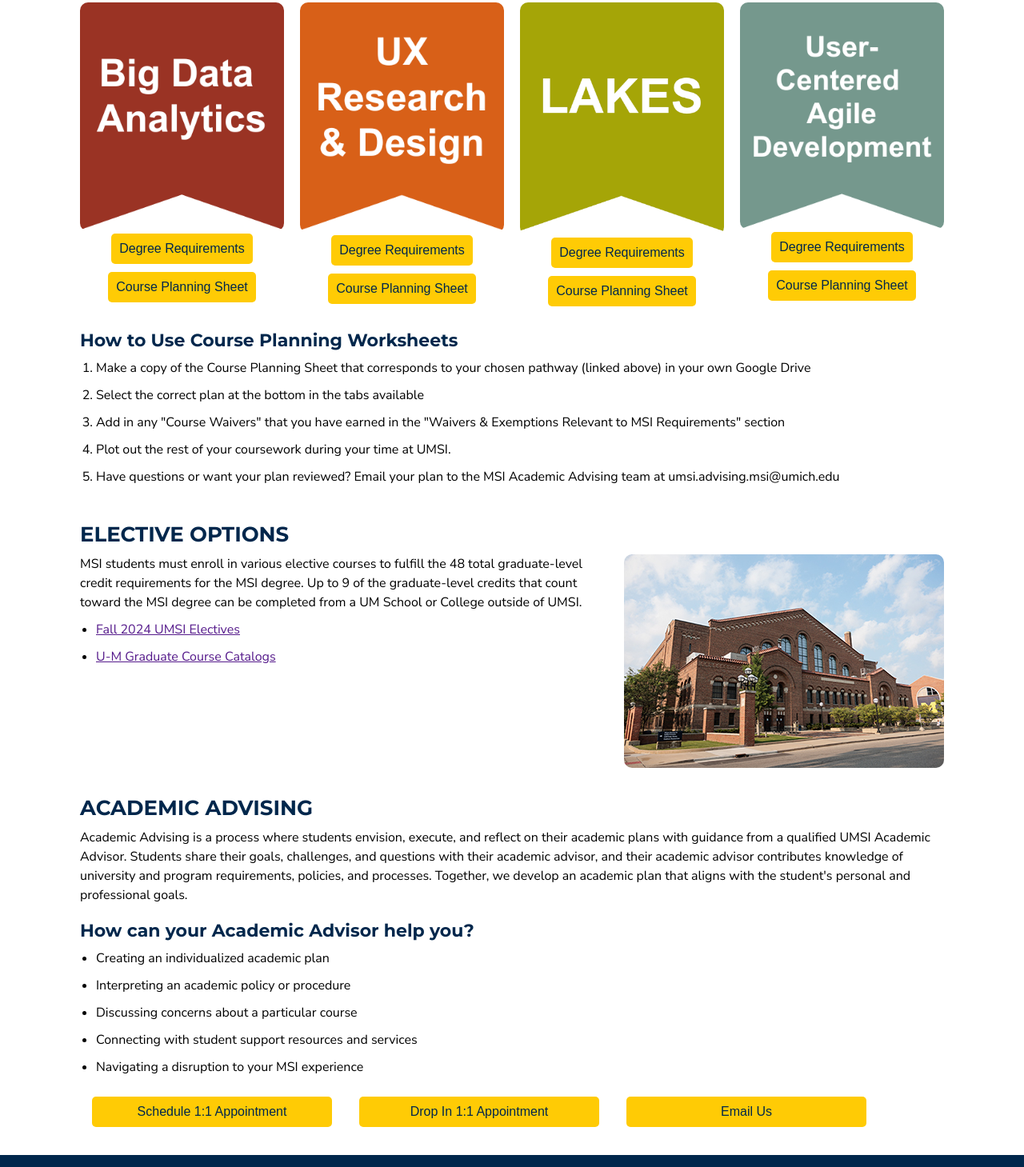
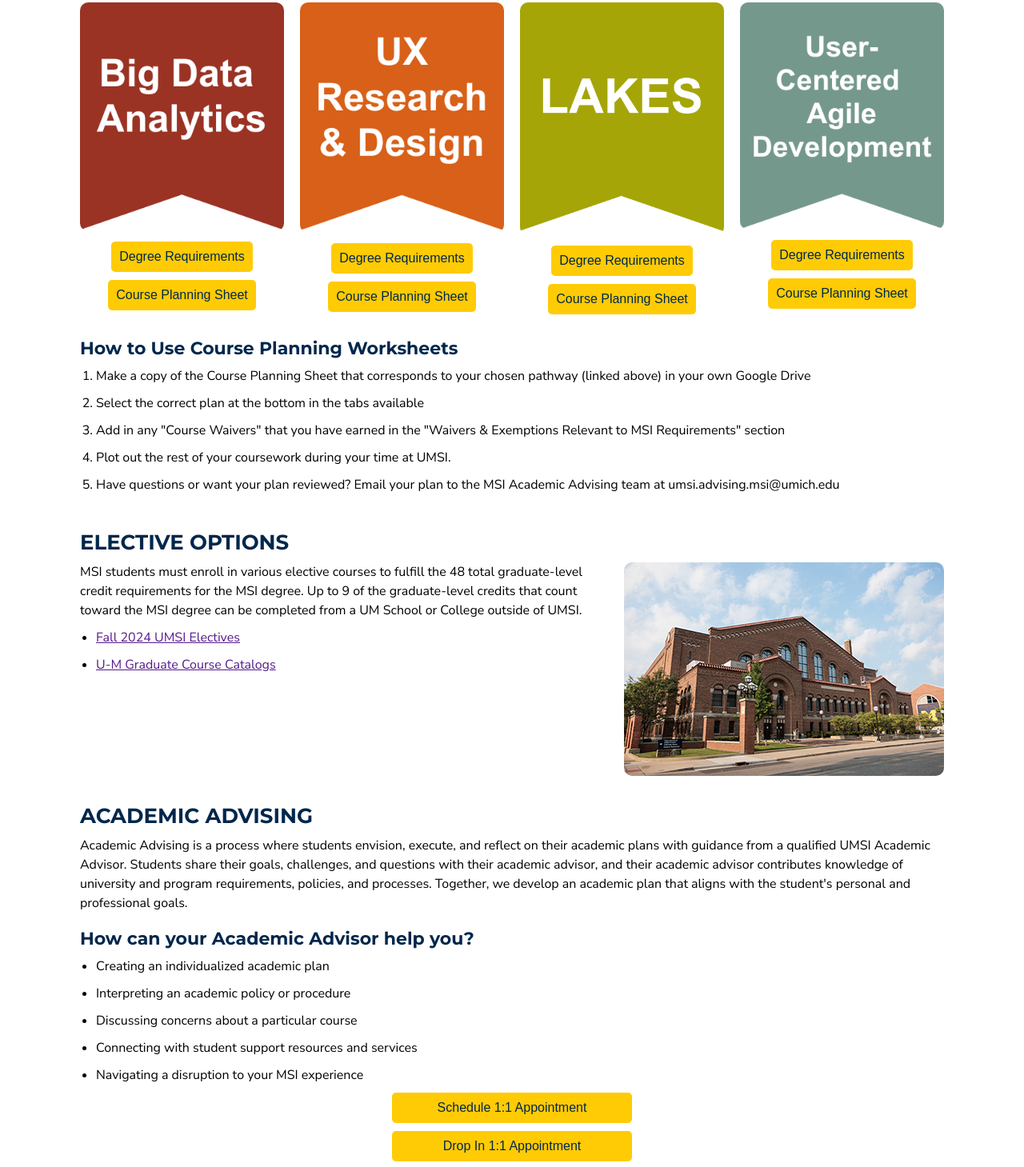
Before and after one commit to yihaoxu0816/client_project_w25, a plain HTML site: page MSI_advising.html in a window 1280 px wide. Shown: the part 898-2357 px from the top of the page at 80% size. Drawn offline with Linux system fonts and the light colour scheme.

Commit message:
Add files via upload

```diff
--- a/MSI_advising.html
+++ b/MSI_advising.html
@@ -48,26 +48,26 @@
 
                 <div>
                     <img src="images/msi_advising/big_data_analytics.png" width="150" alt="Big Data Analytics">
-                    <a class="advising-links" href="https://docs.google.com/document/d/1ptPejHcU7QmAMGjaDcY5HnfbUolypxCbR-yAr_0gOSo/edit?tab=t.0" target="_blank"><button>Degree Requirements</button></a>
-                    <a class="advising-links" href="https://docs.google.com/spreadsheets/d/1s3QW3_kr-4hnW18dS4Ga6eG8675WznAJL2yK7f1eqAQ/edit?gid=1841159775#gid=1841159775" target="_blank"><button>Course Planning Sheet</button></a>
+                    <button>Degree Requirements</button>
+                    <button>Course Planning Sheet</button>
                 </div>
 
                 <div>
                     <img src="images/msi_advising/ux_research_design.png" width="150" alt="UX Research & Design">
-                    <a class="advising-links" href="https://docs.google.com/document/d/1ptPejHcU7QmAMGjaDcY5HnfbUolypxCbR-yAr_0gOSo/edit?tab=t.0" target="_blank"><button>Degree Requirements</button></a>
-                    <a class="advising-links" href="https://docs.google.com/spreadsheets/d/1s3QW3_kr-4hnW18dS4Ga6eG8675WznAJL2yK7f1eqAQ/edit?gid=1841159775#gid=1841159775" target="_blank"><button>Course Planning Sheet</button></a>
+                    <button>Degree Requirements</button>
+                    <button>Course Planning Sheet</button>
                 </div>
 
                 <div>
                     <img src="images/msi_advising/lakes.png" width="150" alt="Libraries, Archives, and Knowledge Environments in Society (LAKES)">
-                    <a class="advising-links" href="https://docs.google.com/document/d/1ptPejHcU7QmAMGjaDcY5HnfbUolypxCbR-yAr_0gOSo/edit?tab=t.0" target="_blank"><button>Degree Requirements</button></a>
-                    <a class="advising-links" href="https://docs.google.com/spreadsheets/d/1s3QW3_kr-4hnW18dS4Ga6eG8675WznAJL2yK7f1eqAQ/edit?gid=1841159775#gid=1841159775" target="_blank"><button>Course Planning Sheet</button></a>
+                    <button>Degree Requirements</button>
+                    <button>Course Planning Sheet</button>
                 </div>
 
                 <div>
                     <img src="images/msi_advising/user_centered_agile.png" width="150" alt="User-Centered Agile Development">
-                    <a class="advising-links" href="https://docs.google.com/document/d/1ptPejHcU7QmAMGjaDcY5HnfbUolypxCbR-yAr_0gOSo/edit?tab=t.0" target="_blank"><button>Degree Requirements</button></a>
-                    <a class="advising-links" href="https://docs.google.com/spreadsheets/d/1s3QW3_kr-4hnW18dS4Ga6eG8675WznAJL2yK7f1eqAQ/edit?gid=1841159775#gid=1841159775" target="_blank"><button>Course Planning Sheet</button></a>
+                    <button>Degree Requirements</button>
+                    <button>Course Planning Sheet</button>
                 </div>
 
             </div>
@@ -114,9 +114,9 @@
                     <li>Navigating a disruption to your MSI experience</li>
                 </ul>
                 <div id="advisor-help-buttons-container">
-                    <a href="https://si-umich.navigate.eab.com/app/#/authentication/remote/" target="_blank" class="advisor-links"><button>Schedule 1:1 Appointment</button></a>
-                    <a href="https://calendar.google.com/calendar/u/0/embed?src=umsi.advising.msi@umich.edu&ctz=America/New_York" target="_blank" class="advisor-links"><button>Drop In 1:1 Appointment</button></a>
-                    <a href="https://si-umich.navigate.eab.com/app/#/authentication/remote/" target="_blank" class="advisor-links"><button>Email Us</button></a>
+                    <button>Schedule 1:1 Appointment</button>
+                    <button>Drop In 1:1 Appointment</button>
+                    <button>Email Us</button>
                 </div>
             </section>
         </section>
--- a/css/style.css
+++ b/css/style.css
@@ -201,26 +201,14 @@
 
 #degree-requirement button {
     display: block;
-    margin: auto;
+    margin: 10px auto;
 
 }
 
 #advisor-help-buttons-container button {
     display: block;
     width: 300px;
-}
-
-a.advising-links {
-    display: inline-block;
-    text-decoration: none;
-    margin-bottom: 10px;
-    width: 100%;
-}
-
-a.advisor-links {
-    display: inline-block;
-    margin: 15px 15px;
-    text-decoration: none;
+    margin: 10px auto;
 }
 
 /* Student Life page only */
@@ -322,6 +310,7 @@
     box-sizing: border-box;
     border-radius: 5px;
     border: 1px solid #00274C;
+    margin-top: 10px;
     margin-bottom: 10px;
 }
 
```
Also changed, not shown: index.html (+4 -3 lines).
